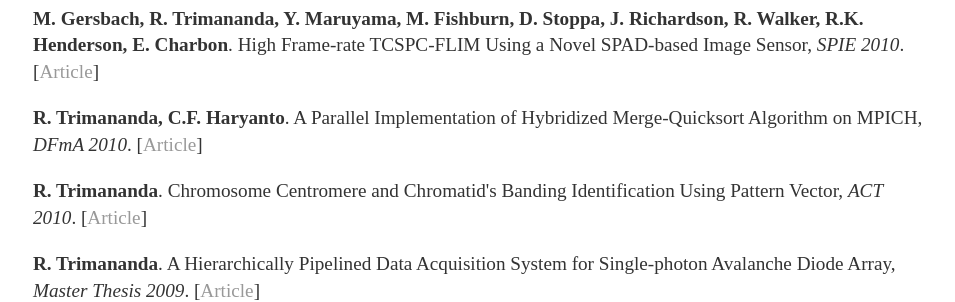
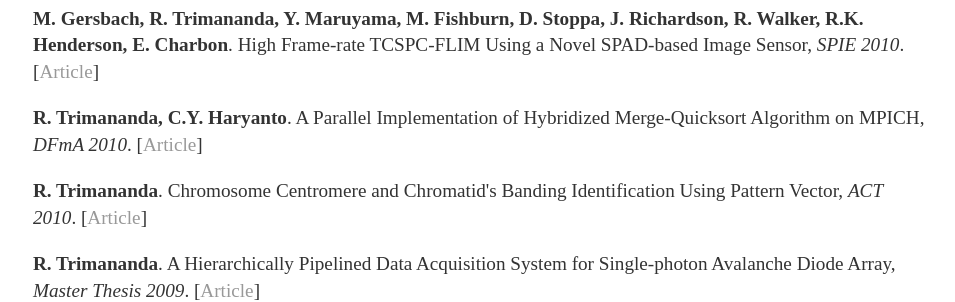
Before and after one commit to rtrimana/rahmaditrimananda.github.io, a Jekyll site: the page built from cv/index.html, in a window 1280 px wide. Shown: the part 880-1182 px from the top of the page, without its empty margins (159-1114 px from the left). Built offline with Jekyll 4.4.1, drawn with Linux system fonts in a browser that asks for light colours.

```diff
--- a/cv/index.html
+++ b/cv/index.html
@@ -33,7 +33,7 @@ title: CV of Your Name
 
 					<p><strong>M. Gersbach, R. Trimananda, Y. Maruyama, M. Fishburn, D. Stoppa, J. Richardson, R. Walker, R.K. Henderson, E. Charbon</strong>. High Frame-rate TCSPC-FLIM Using a Novel SPAD-based Image Sensor, <em>SPIE 2010</em>. [<a href="https://www.spiedigitallibrary.org/conference-proceedings-of-spie/7780/77801H/High-frame-rate-TCSPC-FLIM-using-a-novel-SPAD-based/10.1117/12.860769.full?SSO=1&tab=ArticleLink" target="_blank">Article</a>]
 
-					<p><strong>R. Trimananda, C.F. Haryanto</strong>. A Parallel Implementation of Hybridized Merge-Quicksort Algorithm on MPICH, <em>DFmA 2010</em>. [<a href="https://ieeexplore.ieee.org/abstract/document/5952319/" target="_blank">Article</a>]
+					<p><strong>R. Trimananda, C.Y. Haryanto</strong>. A Parallel Implementation of Hybridized Merge-Quicksort Algorithm on MPICH, <em>DFmA 2010</em>. [<a href="https://ieeexplore.ieee.org/abstract/document/5952319/" target="_blank">Article</a>]
 
 					<p><strong>R. Trimananda</strong>. Chromosome Centromere and Chromatid's Banding Identification Using Pattern Vector, <em>ACT 2010</em>. [<a href="https://www.computer.org/csdl/proceedings/act/2010/4269/00/4269a132-abs.html" target="_blank">Article</a>]
 
```
